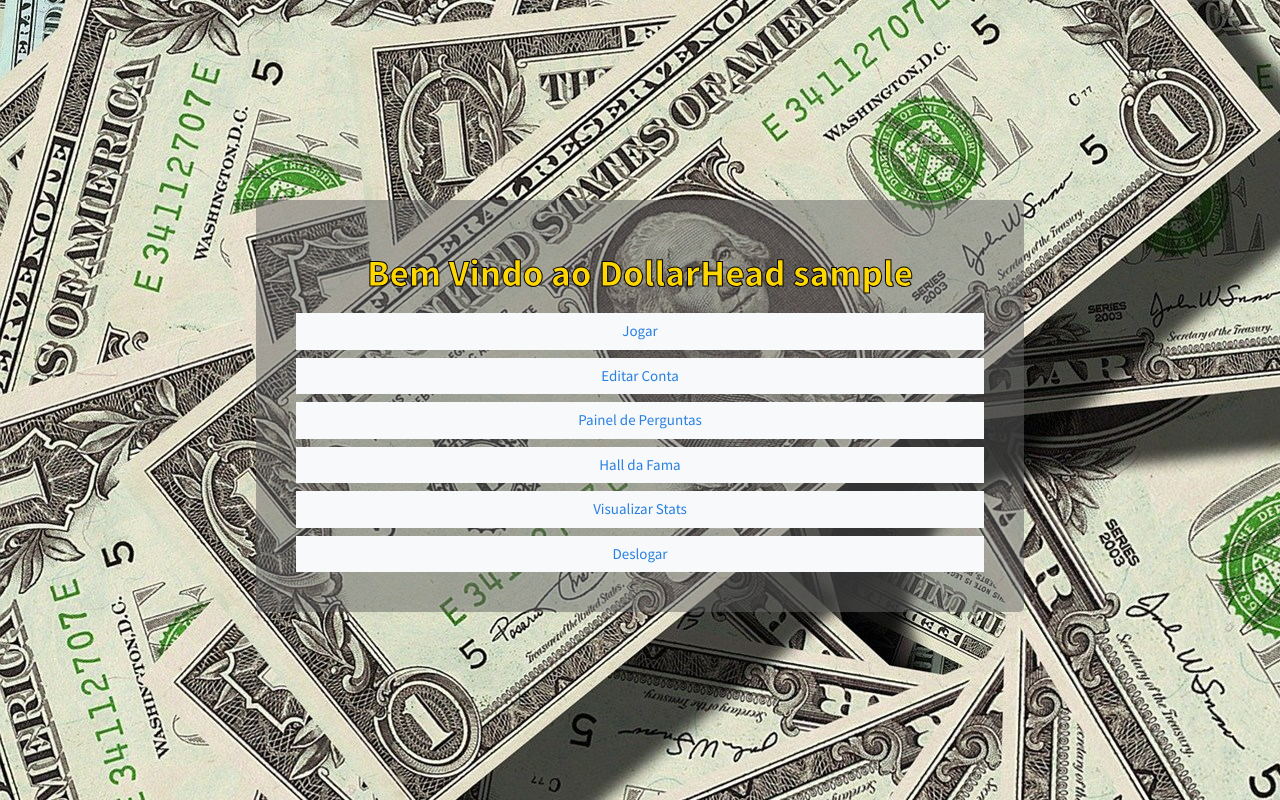
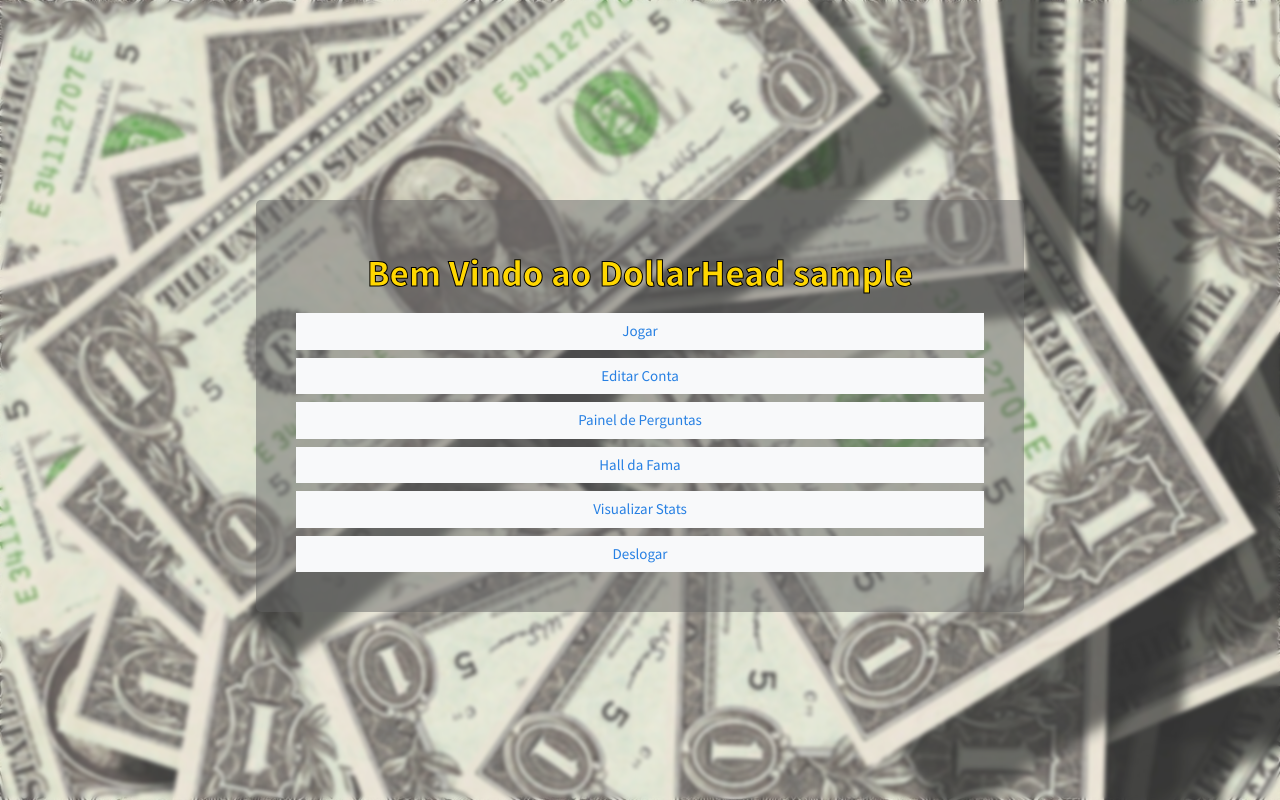
Before and after one commit to SauloCav/DollarHead, a PHP site: page /welcome.php in a window 1280 px wide. Run offline with PHP 8.4, Linux system fonts and the light colour scheme; the visitor is signed in with stand-in values (Sample User, id 1); some libraries are stand-ins or nearby versions.

Commit message:
ajusta o desfoque da imagem de backgroud

```diff
--- a/welcome.php
+++ b/welcome.php
@@ -20,8 +20,19 @@
 	<link rel="shortcut icon" href="./img/12130brain_109577.ico" />
 	<style>
 
-		body {
+		.background {
 			background-image: url(./img/apps.23742.13816767389916056.fa9940e3-4993-4c31-bbf8-e6218cf3239b.jpeg);
+			background-position: bottom;
+			background-repeat: no-repeat;
+			background-size: cover;
+			height: 100vh;
+			width: 100%;
+		}
+		.blur {
+			background: rgba(255, 255, 255, 0.2);
+			backdrop-filter: blur(2px);
+			height: 100vh;
+			width: 100%;
 		}
         .wrapper{
         	width: 800px;
@@ -48,6 +59,9 @@
 </head>
 <body>
 	<main>
+	<div class="background">
+  		<div class="blur"></div>
+	</div>
 		<section class="container wrapper">
 			<div class="page-header">
 				<h1 class="display-5"><strong><strong>Bem Vindo ao DollarHead <?php echo $_SESSION['nickname']; ?></strong></strong></h1>
```
